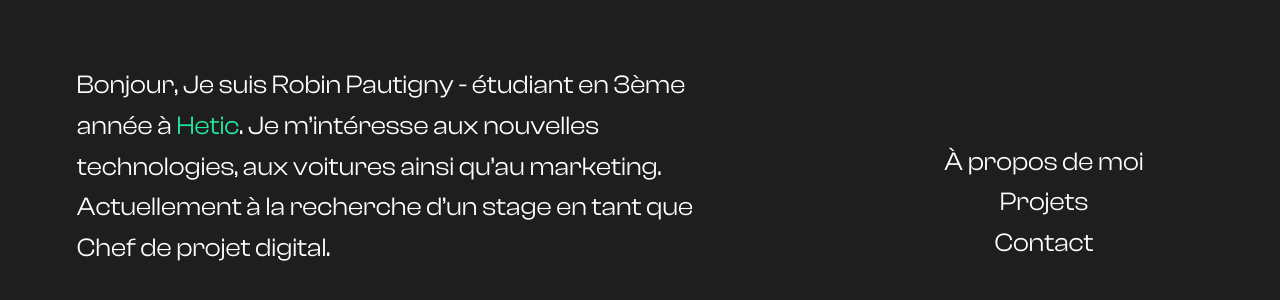
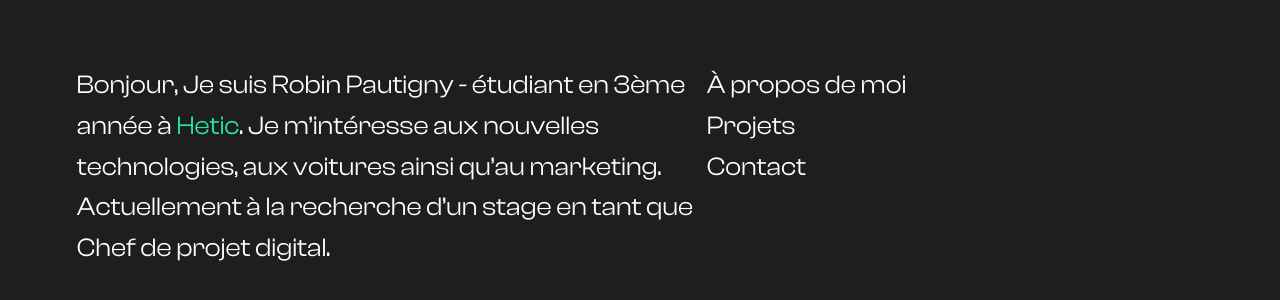
Before and after one commit to rob1-alt/Porfolio-2021, a React (Create React App) app: page / in a window 1280 px wide. Shown: the part 220-520 px from the top of the page. Built offline with nearby package versions, Linux system fonts and the light colour scheme.

Commit message:
favicon add, document name

```diff
--- a/package.json
+++ b/package.json
@@ -9,6 +9,7 @@
     "antd": "^4.17.3",
     "react": "^17.0.2",
     "react-dom": "^17.0.2",
+    "react-helmet": "^6.1.0",
     "react-scripts": "^4.0.3",
     "web-vitals": "^1.0.1"
   },
--- a/src/App.css
+++ b/src/App.css
@@ -17,6 +17,7 @@
 
 
 .mainText{
+  float: left;
   max-width: 630px;
   text-align: start;
 }
@@ -28,15 +29,15 @@
 .box{
   margin-left: 6%;
 }
+.box2{
+}
 
 ol{
   list-style: none;
 }
 
 
-.wrapperMenu{
-  text-align: center;
-  display: block;
-  margin-left: 60%;
-  margin-top: -12%;
+.wrapperHome{
+  display: table;
+
 }
--- a/src/App.js
+++ b/src/App.js
@@ -1,12 +1,18 @@
 import logo from './logo.svg';
 import './App.css';
-import { Row, Col, Divider} from 'antd';
 import 'antd/dist/antd.css';
+import { Helmet } from 'react-helmet'
+
+const title = 'Robin Pautigny'
 
 function App() {
   return (
     <div className="App">
+      <Helmet>
+          <title>{ title }</title>
+        </Helmet>
       <header className="App-header">
+        <div className='wrapperHome'>
 
               <div className='box'>
               <p className='mainText'>
@@ -14,7 +20,6 @@ function App() {
                   Je m’intéresse aux nouvelles technologies, aux voitures ainsi qu’au marketing. Actuellement à la recherche d’un stage en tant que Chef de projet digital.
                 </p>
               </div>
-
               <div className='box2'>
                 <nav className='wrapperMenu'>
                   <ol>
@@ -24,6 +29,8 @@ function App() {
                   </ol>
                 </nav>
               </div>
+        </div>
+
 
       </header>
     </div>
```
Also changed, not shown: 2 other files (tests, documents, lock files or other folders).
